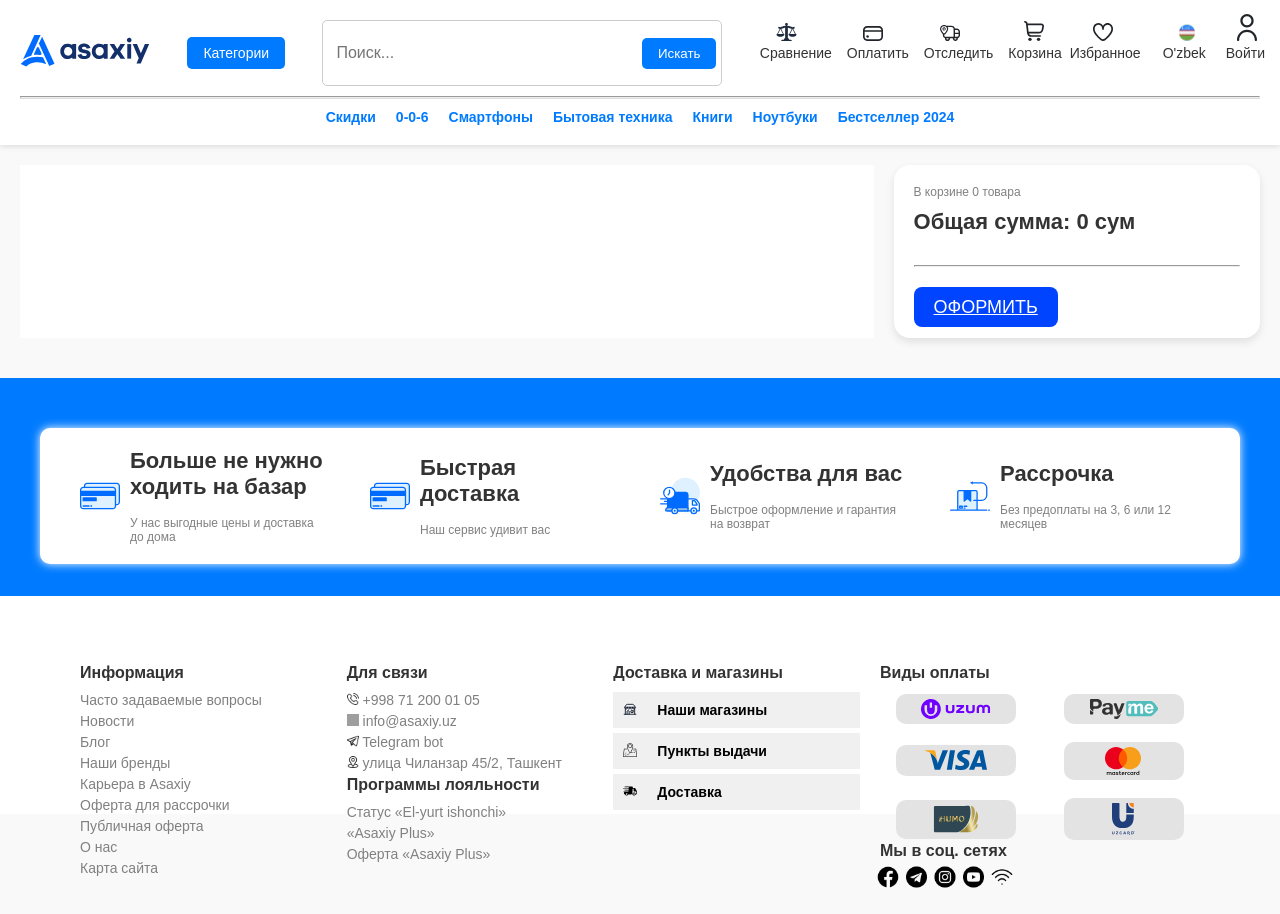
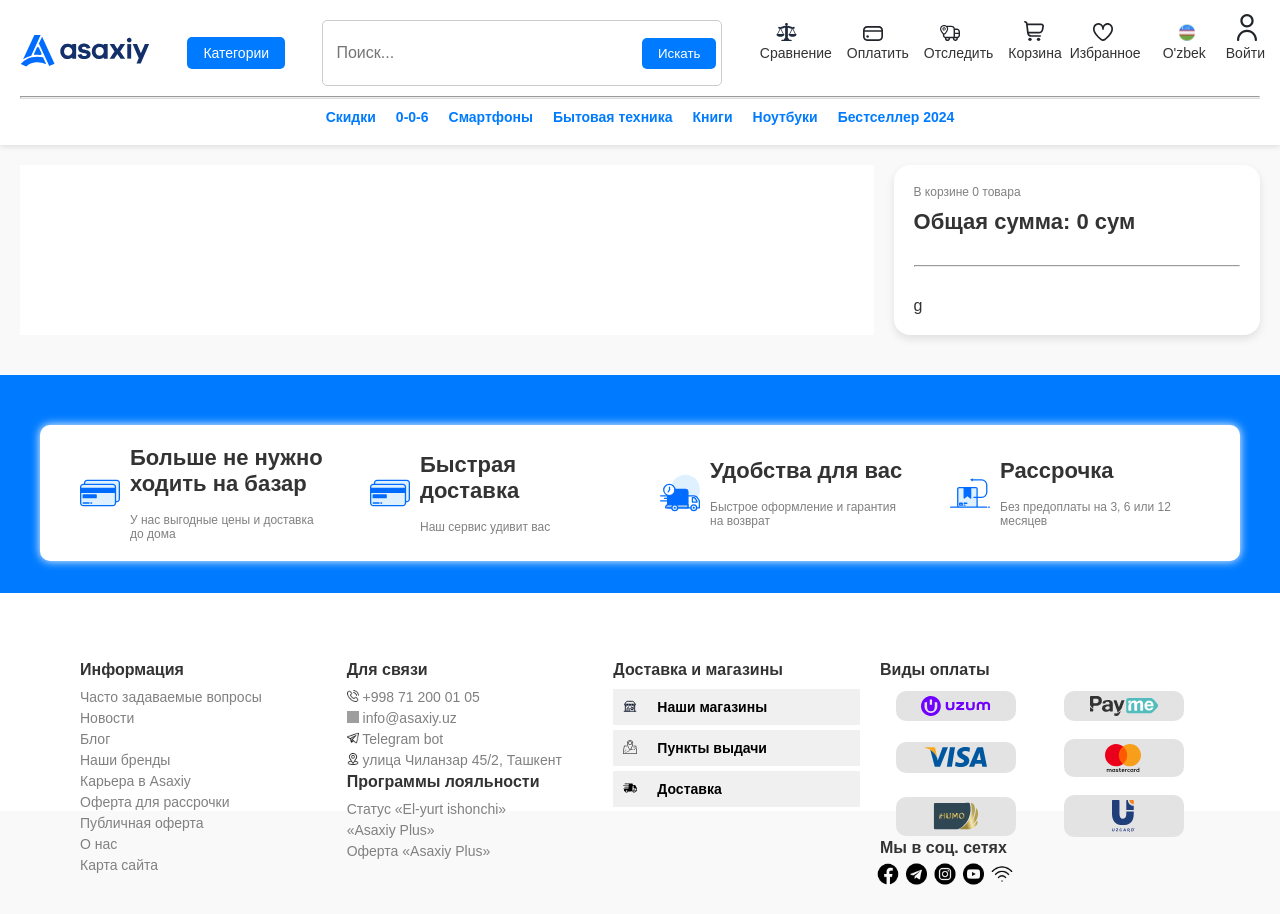
Before and after one commit to BEKZOD06HTML/asaxiy, a React (Vite) app: page /korzina in a window 1280 px wide. Built offline with nearby package versions, Linux system fonts and the light colour scheme; grey boxes are pictures that could not be loaded.

Commit message:
jonga_tegdi_hatalar

```diff
--- a/src/pages/korzina/Korzina.jsx
+++ b/src/pages/korzina/Korzina.jsx
@@ -95,10 +95,7 @@ const Korzina = () => {
             <p>В корзине {cart.length} товара</p>
             <h3>Общая сумма: {totalSum} сум</h3>
             <hr />
-            < NavLink  to="/form" className="checkout-btn">
-  ОФОРМИТЬ
-</NavLink>
-
+         g
           </div>
         </div>
       </div>
```
